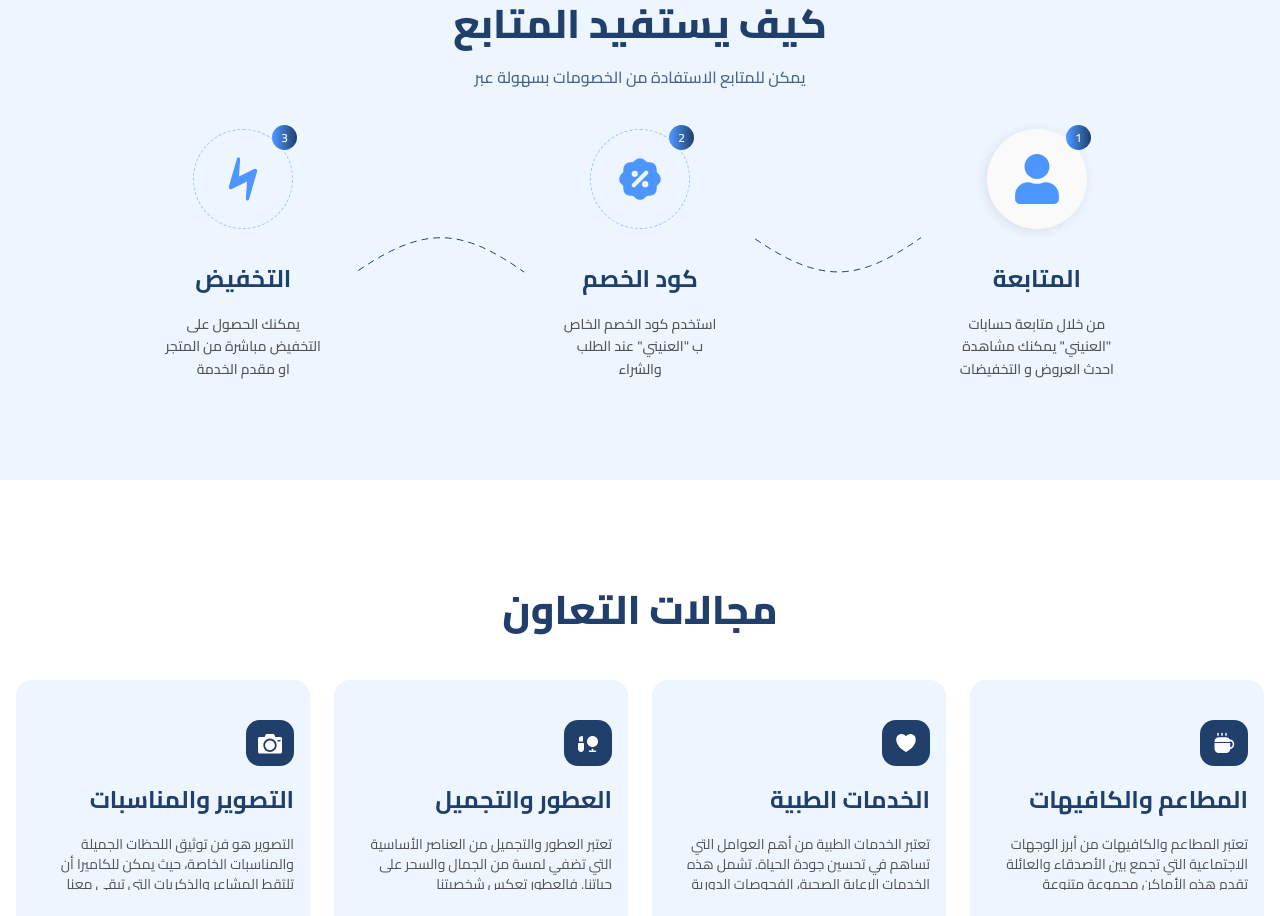
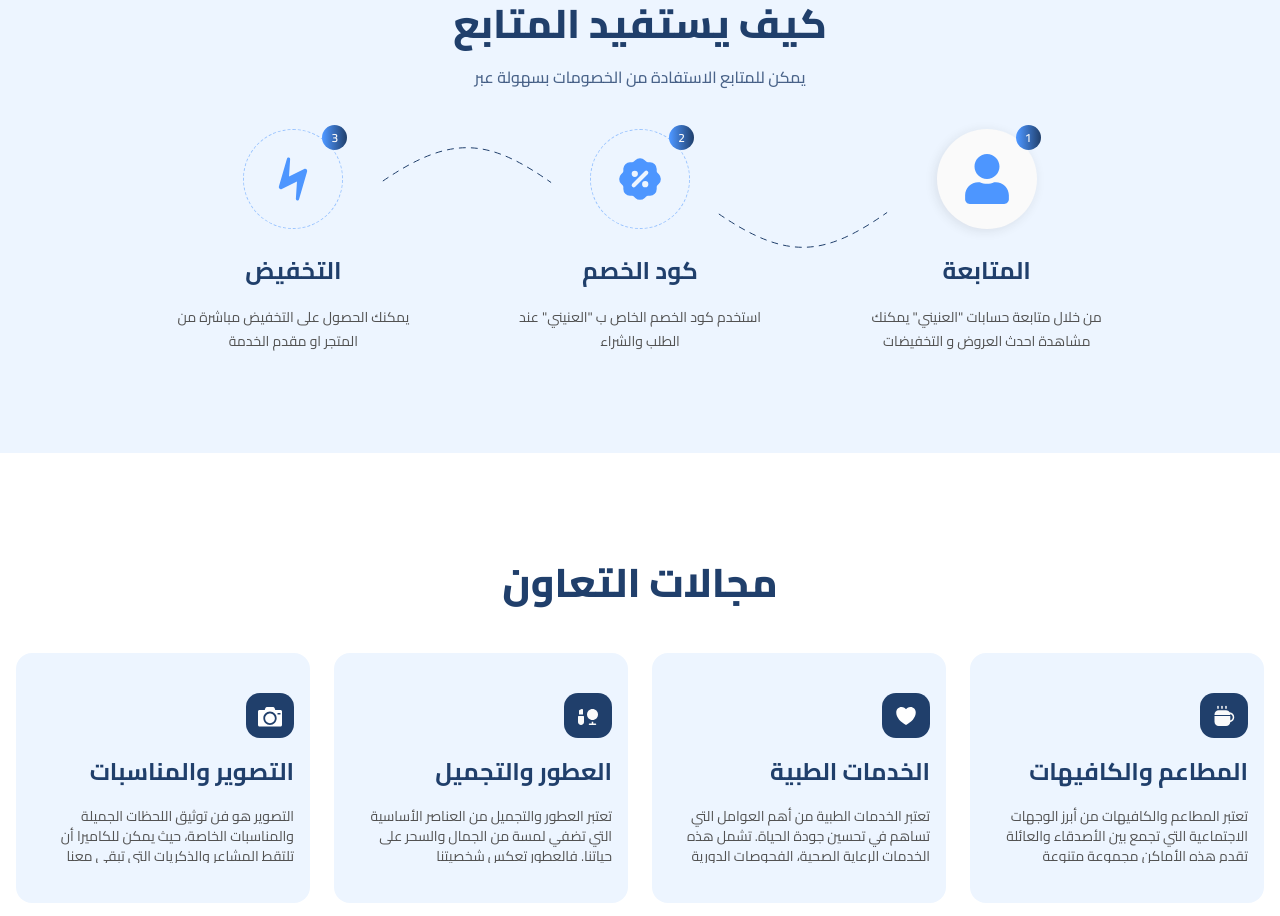
Before and after one commit to MaramMs/landing-page-mohammed, a Next.js app: page / in a window 1280 px wide. Shown: the part 2220-3136 px from the top of the page. Built offline with nearby package versions, Linux system fonts and the light colour scheme.

Commit message:
fixed issue

```diff
--- a/app/(home)/Helpe.tsx
+++ b/app/(home)/Helpe.tsx
@@ -1,7 +1,5 @@
-import { FaHeart } from "react-icons/fa";
 import { ImCamera } from "react-icons/im";
 import { IoHeartSharp } from "react-icons/io5";
-import { PiCoffee } from "react-icons/pi";
 
 const Helpe = () => {
   return (
@@ -53,7 +51,7 @@ const Helpe = () => {
               <span className="w-[32px] md:w-[48px] h-[32px] md:h-[48px] bg-[#203F6B] rounded-[8px] md:rounded-[14px] padding-[12px] flex justify-center items-center">
                 <IoHeartSharp
                   color="white"
-                  className="text-[14px] md:text-[24px]"
+                  className="text-[20px] md:text-[24px]"
                 />
               </span>
               <h4 className="text-[#203F6B] font-bold text-[16px] md:text-[24px]">
--- a/app/(home)/Interviews.tsx
+++ b/app/(home)/Interviews.tsx
@@ -10,7 +10,7 @@ const Interviews = () => {
     <section id='interview' className="bg-[#EDF5FF] py-[60px] px-[16px] md:py-[100px]">
       <div className="max-w-7xl mx-auto py-2">
         <div className="flex flex-col gap-[40px] ">
-          <div className="flex flex-col items-start md:gap-[16px]">
+          <div className="flex flex-col items-start gap-[16px]">
             <div className="relative flex flex-col items-center gap-2 w-fit ">
               <span className="text-[#EAEBF4] min-h-7 min-w-32 rounded-[50px] font-semibold text-[12px] border border-[#4D96FF80] bg-[linear-gradient(90deg,#4D96FF_4.33%,#203F6B_100%)] py-2 px-5 text-center">
                 التغطيات الإعلامية
--- a/app/(home)/Offers.tsx
+++ b/app/(home)/Offers.tsx
@@ -64,6 +64,70 @@ const StepIcon = ({
     </div>
   </div>
 );
+const CurveTop = () => (
+<svg width="169" height="100" viewBox="0 0 169 100" fill="none" xmlns="http://www.w3.org/2000/svg">
+<path d="M0.500057 49.9434C69.2691 3.10615 106.119 7.78272 168.366 51.36" stroke="#203F6B" stroke-linecap="round" stroke-dasharray="6 6"/>
+</svg>
+
+
+);
+
+const CurveBottom = () => (
+  <svg width="169" height="100" viewBox="0 0 169 100" fill="none" xmlns="http://www.w3.org/2000/svg">
+<path d="M0.500057 50.0566C69.2691 96.8938 106.119 92.2173 168.366 48.64" stroke="#203F6B" stroke-linecap="round" stroke-dasharray="6 6"/>
+</svg>
+);
+
+const CurveRight = () => (
+<svg width="53" height="98" viewBox="0 0 53 98" fill="none" xmlns="http://www.w3.org/2000/svg">
+<path d="M19.4538 96.6305C-7.35732 57.2493 -4.68022 36.1465 20.265 0.500083" stroke="#203F6B" stroke-linecap="round" stroke-dasharray="6 6"/>
+</svg>
+
+);
+
+
+const CurveLeft = () => (
+<svg width="21" height="98" viewBox="0 0 21 98" fill="none" xmlns="http://www.w3.org/2000/svg">
+<path d="M1.31132 96.6305C28.1225 57.2493 25.4454 36.1465 0.500093 0.500083" stroke="#203F6B" stroke-linecap="round" stroke-dasharray="6 6"/>
+</svg>
+
+
+);
+
+<div className="flex flex-col items-center md:hidden">
+  {STEPS.map((step, index) => (
+    <div
+      key={step.number}
+      className="flex flex-col items-center text-center"
+    >
+      <StepIcon
+        number={step.number}
+        icon={step.icon}
+        variant={step.variant}
+      />
+
+      <h4 className="mt-6 text-[32px] font-bold text-[#203F6B]">
+        {step.title}
+      </h4>
+
+      <p className="mt-3 max-w-[260px] text-[14px] leading-[22px] text-[#525252]">
+        {step.description}
+      </p>
+
+      {index < STEPS.length - 1 && (
+        <div className="my-8">
+          {index % 2 === 0 ? (
+            <CurveRight />
+          ) : (
+            <CurveLeft />
+          )}
+        </div>
+      )}
+    </div>
+  ))}
+</div>
+
+
 
 const Offers = () => {
   return (
@@ -86,42 +150,73 @@ const Offers = () => {
               يمكن للمتابع الاستفادة من الخصومات بسهولة عبر
             </p>
           </div>
-
-          {/* Stepper */}
-          <div className="relative w-full">
-
-                    {/* Cleaned up grid gap classes */}
-            <div className="relative z-10 grid grid-cols-1 gap-[24px] md:grid-cols-5 md:gap-8 justify-center ">
-              {STEPS.map((step) => (
-            <>
+          <div className="relative w-full max-w-[960px]">
+  {/* Mobile */}
+  <div className="flex flex-col items-center md:hidden">
+  {STEPS.map((step, index) => (
     <div
       key={step.number}
-                  className="flex flex-col items-center gap-[24px] md:gap-8 text-center"
+      className="flex flex-col items-center text-center"
     >
       <StepIcon
         number={step.number}
         icon={step.icon}
         variant={step.variant}
       />
-                  <div className="flex flex-col items-center gap-4">
-                    <h4 className="text-[24px] font-bold text-[#203F6B]">
+
+      <h4 className="mt-6 text-[32px] font-bold text-[#203F6B]">
         {step.title}
       </h4>
-                    <p className="max-w-[308px] md:max-w-[280px] text-[14px] leading-[1.6] font-medium text-[#525252]">
+
+      <p className="mt-3 max-w-[260px] text-[14px] leading-[22px] text-[#525252]">
+        {step.description}
+      </p>
+
+      {index < STEPS.length - 1 && (
+        <div className="my-8">
+          {index % 2 === 0 ? (
+            <CurveRight />
+          ) : (
+            <CurveLeft />
+          )}
+        </div>
+      )}
+    </div>
+  ))}
+</div>
+
+  {/* Desktop */}
+  <div className="hidden md:block relative">
+  <div className="absolute top-[2px] left-[32%] -translate-x-1/2">
+    <CurveTop />
+  </div>
+
+  <div className="absolute top-[35px] right-[33%] translate-x-1/2">
+    <CurveBottom />
+  </div>
+
+  <div className="grid grid-cols-3 gap-[80px]">
+    {STEPS.map((step) => (
+      <div
+        key={step.number}
+        className="flex flex-col items-center text-center"
+      >
+        <StepIcon
+          number={step.number}
+          icon={step.icon}
+          variant={step.variant}
+        />
+
+        <h4 className="mt-6 text-[24px] font-bold text-[#203F6B]">
+          {step.title}
+        </h4>
+
+        <p className="mt-4 text-[14px] leading-[24px] text-[#525252] max-w-[250px]">
           {step.description}
         </p>
       </div>
-
-
+    ))}
   </div>
-
-{step.curve && (
-  <div className=" flex items-center justify-center">
-     {step.curve}
-  </div>
-)}
-            </>
-              ))}
 </div>
 </div>
 
--- a/components/layout/Navbar.tsx
+++ b/components/layout/Navbar.tsx
@@ -41,7 +41,7 @@ export default function Navbar() {
           ))}
         </ul>
 
-        <button className="bg-[#4D96FF] text-white text-sm py-[12px] px-[24px] rounded-2xl hidden md:block">تابعني</button>
+        <button id="social" className="bg-[#4D96FF] text-white text-sm py-[12px] px-[24px] rounded-2xl hidden md:block cursor-pointer">تابعني</button>
 
         {/* Mobile Menu Toggle */}
         <button
@@ -71,7 +71,7 @@ export default function Navbar() {
               {link.label}
             </a>
           ))}
-          <button className="bg-[#4D96FF] text-white text-sm py-[12px] px-[24px] rounded-2xl w-full">تابعني</button>
+          <button className="bg-[#4D96FF] text-white text-sm py-[12px] px-[24px] rounded-2xl w-full cursor-pointer">تابعني</button>
         </div>
       )}
     </nav>
```
Lines whose indentation alone changed are shown as unchanged.
